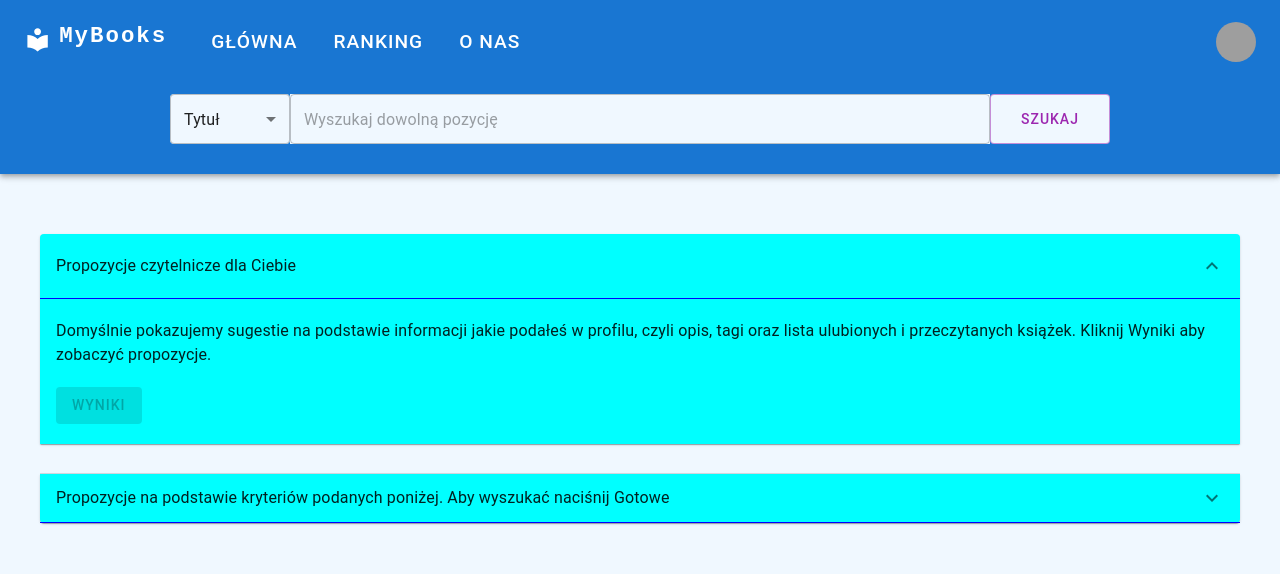
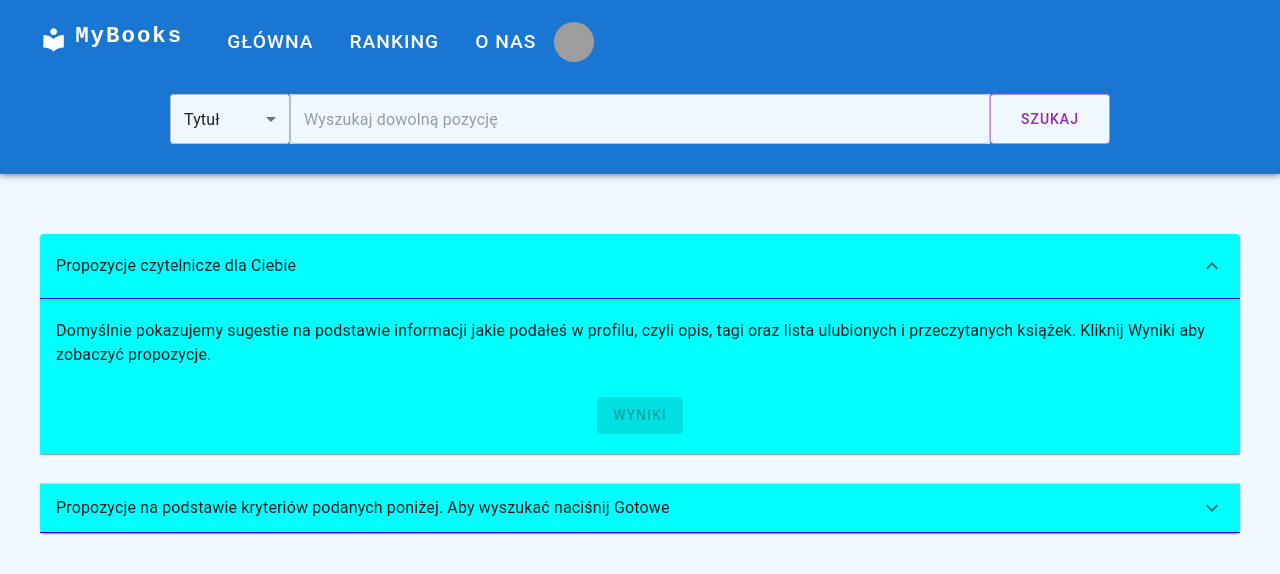
Before and after one commit to PrzZiomek2/my-book, a Next.js app: page / in a window 1280 px wide. Shown: the top 574 px of the page. Built offline with nearby package versions, Linux system fonts and the light colour scheme; no server answers; the database is empty; grey boxes are pictures that could not be loaded.

Commit message:
style mobile views of hheader and result list

```diff
--- a/src/components/commons/header/Header.tsx
+++ b/src/components/commons/header/Header.tsx
@@ -1,9 +1,12 @@
 "use client"
 import React, { useContext } from 'react';
+
 import AppBar from '@mui/material/AppBar';
-import { Toolbar, Container } from '@mui/material';
+import Box from '@mui/material/Box';
+import Toolbar from '@mui/material/Toolbar';
+import Container from '@mui/material/Container';
+
 import { SettingsMenu } from './parts/SettingsMenu';
-
 import { MainMenuList } from './parts/MainMenuList';
 import { SearchBook } from '../searchBook/SearchBook';
 import { LogoSection } from './parts/LogoSection';
@@ -11,25 +14,34 @@ import { MediaViewportContext } from '@/context/MediaViewportProvider';
 
 export const Header = () => {
 
-   const {isWidescreenMax} = useContext(MediaViewportContext); console.log(isWidescreenMax);
+   const {isWidescreenMax} = useContext(MediaViewportContext);
 
   return (
    <AppBar
       position="static"
       sx={{padding: "10px 0"}}
    >
-      <Container
+      <Container>
+         <Box
           sx={{
+            margin: "auto",
             maxWidth: isWidescreenMax ? "1200px" : "none"
           }}
          >
-         <Toolbar disableGutters>
+            <Toolbar
+               sx={{
+                  justifyContent: { xs: "flex-end", md: "flex-start" },
+                  marginTop: { xs: "10px", md: 0 }
+               }}
+               disableGutters
+            >
                <LogoSection />
                <MainMenuList/>
                {!isWidescreenMax && <SearchBook />}
                <SettingsMenu />
             </Toolbar>
             {isWidescreenMax && <SearchBook />}
+         </Box>
    </Container>
  </AppBar>
   )
--- a/src/components/commons/header/parts/LogoSection.tsx
+++ b/src/components/commons/header/parts/LogoSection.tsx
@@ -1,9 +1,7 @@
 import React from 'react'
 
-import IconButton from '@mui/material/IconButton';
 import Typography from '@mui/material/Typography';
 import Box from '@mui/material/Box';
-import MenuIcon from '@mui/icons-material/Menu';
 import LibraryIcon from '@mui/icons-material/LocalLibrary';
 import { Name } from '@/types/enums';
 
@@ -12,15 +10,13 @@ export const LogoSection = () => {
     <Box sx={{
       display: "flex",
       alignItems: "center",
-      marginBottom: "5px"
+      marginBottom: "5px",
+      flexGrow: { xs: 1, md: 0 }
     }}>
       <LibraryIcon
          sx={{
             fontSize: "1.7rem",
-            display: {
-               xs: 'none',
-               md: 'flex'
-            },
+            display: 'flex',
             mr: 1
          }}
       />
@@ -31,7 +27,7 @@ export const LogoSection = () => {
          href="/"
          sx={{
             mr: 2,
-               display: { xs: 'none', md: 'flex' },
+            display: "flex",
             fontFamily: 'monospace',
             fontWeight: 700,
             fontSize: "1.4rem",
@@ -43,38 +39,6 @@ export const LogoSection = () => {
       >
          {Name.APP}
       </Typography>
-
-         <Box sx={{ flexGrow: 1, display: { xs: 'flex', md: 'none' } }}>
-            <IconButton
-               size="large"
-               aria-label="account of current user"
-               aria-controls="menu-appbar"
-               aria-haspopup="true"
-               color="inherit"
-            >
-            <MenuIcon />
-            </IconButton>
-
-         </Box>
-         <LibraryIcon sx={{ display: { xs: 'flex', md: 'none' }, mr: 1 }} />
-         <Typography
-            variant="h5"
-            noWrap
-            component="a"
-            href=""
-            sx={{
-               mr: 2,
-               display: { xs: 'flex', md: 'none' },
-               flexGrow: 1,
-               fontFamily: 'monospace',
-               fontWeight: 700,
-               letterSpacing: '.3rem',
-               color: 'inherit',
-               textDecoration: 'none',
-            }}
-         >
-            s
-         </Typography>
     </Box>
   )
 }
--- a/src/components/commons/header/parts/MainMenuList.tsx
+++ b/src/components/commons/header/parts/MainMenuList.tsx
@@ -2,11 +2,14 @@ import React from 'react';
 
 import Box from '@mui/material/Box';
 import ButtonLink from '@/components/ui/ButtonLink';
+import IconButton from '@mui/material/IconButton';
+import MenuIcon from '@mui/icons-material/Menu';
 
 interface MainMenuListProps{
 }
 
 export const MainMenuList = () => (
+   <Box>
       <Box sx={{
             flexGrow: 1,
             display: { xs: 'none', md: 'flex' },
@@ -33,4 +36,22 @@ export const MainMenuList = () => (
             O NAS
             </ButtonLink>
          </Box>
+         <Box
+            sx={{
+               flexGrow: 1,
+               display: { xs: 'flex', md: 'none' },
+               marginRight: { xs: "10px", md: 0 }
+            }}
+         >
+            <IconButton
+               size="large"
+               aria-label="account of current user"
+               aria-controls="menu-appbar"
+               aria-haspopup="true"
+               color="inherit"
+            >
+               <MenuIcon />
+            </IconButton>
+         </Box>
+   </Box>
   )
--- a/src/components/commons/searchBook/SearchBook.tsx
+++ b/src/components/commons/searchBook/SearchBook.tsx
@@ -24,7 +24,7 @@ type FormValues = {
 
 export const SearchBook = () => {
   const router = useRouter();
-  const {isWidescreenMax, isMobileMax} = useContext(MediaViewportContext); console.log(isWidescreenMax);
+  const {isWidescreenMax, isMobileMax} = useContext(MediaViewportContext);
   const searchParams = useSearchParams();
 
   const schema = yup.object().shape({
@@ -58,10 +58,12 @@ export const SearchBook = () => {
           sx={{
             display: "flex",
             width: '100%',
-            flexDirection: 'row',
+            gap: isMobileMax ? "16px" : 0,
+            flexDirection: isMobileMax ? "column" : 'row',
             margin: isWidescreenMax ? '20px auto' : '20px 0',
             paddingLeft: isWidescreenMax ? 0 : "10px",
-            justifyContent: isWidescreenMax ? "center" : "flex-start"
+            justifyContent: isWidescreenMax ? "center" : "flex-start",
+            maxWidth: isMobileMax ? "600px" : "none"
           }}
         >
           <Controller
@@ -72,7 +74,7 @@ export const SearchBook = () => {
               <Select
                 {...field}
                 sx={{
-                  width: '120px',
+                  width: isMobileMax ? "100%" : '120px',
                   background: "aliceblue",
                   height: "50px"
                 }}
@@ -90,8 +92,7 @@ export const SearchBook = () => {
                 sx={{
                   flexGrow: 1,
                   background: "aliceblue",
-                  width: isMobileMax ? "400px" : "500px",
-                  maxWidth: "700px"
+                  maxWidth: isMobileMax ? "600px" : "700px"
                 }}
                 InputProps={{
                   sx: {
@@ -109,7 +110,8 @@ export const SearchBook = () => {
             sx={{
               height: '50px',
               padding: '5px 30px',
-              background: "aliceblue"
+              background: "aliceblue",
+              marginTop: isMobileMax ? "16px" : 0
             }}
           >
             Szukaj
--- a/src/components/home/DefaultCriteria.tsx
+++ b/src/components/home/DefaultCriteria.tsx
@@ -14,20 +14,28 @@ export const DefaultCriteria = async () => {
   const userId = session?.user.user._id;
 
   return (
-    <Box>
+    <Box
+      sx={{
+        display: "flex",
+        flexDirection: "column"
+      }}
+    >
       <Typography>
          Domyślnie pokazujemy sugestie na podstawie informacji jakie podałeś w profilu, czyli opis, tagi oraz lista ulubionych i
          przeczytanych książek. Kliknij Wyniki aby zobaczyć propozycje.
       </Typography>
       <Tooltip title={!userId ? "zaloguj się w celu koprzystania z sugestii" : ""}>
-        <span>
+        <span style={{textAlign: "center"}}>
           <ButtonLink
             linkHref={{
               pathname: '/suggestions-results',
               query: { fromProfile: true },
             }}
             variant="contained"
-            sx={{marginTop: "20px"}}
+            sx={{
+              marginTop: "30px",
+              width: { xs: "80%", md: "auto" }
+            }}
             disabled={!userId}
           >
             Wyniki
--- a/src/components/ui/Card.tsx
+++ b/src/components/ui/Card.tsx
@@ -7,6 +7,8 @@ export const Card = ({children, ...props}: CardProps) => (
          {...props}
          sx={{
             display: "flex",
+            flexDirection: {xs: "column", md: "row"},
+            alignItems: {xs: "center", md: "flex-start"},
             padding: "20px",
             border: "1px solid blueviolet",
             gap: "20px",
--- a/src/styles/theme.ts
+++ b/src/styles/theme.ts
@@ -1,6 +1,16 @@
+import { Breakpoint } from '@/types/enums';
 import createTheme from '@mui/material/styles/createTheme';
 
 const theme = createTheme({
+   breakpoints: {
+      values: {
+        xs: 0,
+        sm: Breakpoint.MOBILE,
+        md: Breakpoint.TABLET,
+        lg: Breakpoint.DESKTOP,
+        xl: Breakpoint.WIDESCREEN,
+      },
+    },
    components: {
       MuiCssBaseline: {
          styleOverrides: {
@@ -76,7 +86,10 @@ const theme = createTheme({
                },
                "&.mainMenu:hover": {
                  backgroundColor: "#4949ca"
-               }
+               },
+               [`@media (max-width: ${Breakpoint.MOBILE}px)`]: {
+                  borderRadius: "8px"
+                },
             },
 
          }
@@ -89,7 +102,25 @@ const theme = createTheme({
                 },
             }
          }
-      }
+      },
+      MuiInputBase: {
+         styleOverrides: {
+            root: {
+               [`@media (max-width: ${Breakpoint.MOBILE}px)`]: {
+                  borderRadius: "8px"
+                },
+            },
+         }
+      },
+      MuiTextField: {
+         styleOverrides: {
+            root: {
+               [`@media (max-width: ${Breakpoint.MOBILE}px)`]: {
+                  borderRadius: "8px"
+                },
+            },
+         }
+      },
    }
 });
 
--- a/src/types/enums.ts
+++ b/src/types/enums.ts
@@ -12,5 +12,5 @@ export enum BookType {
   WIDESCREEN = 1590,
   DESKTOP = 1200,
   TABLET = 900,
-  MOBILE = 545
+  MOBILE = 768
 }
```
Also changed, not shown: src/app/results/page.tsx (+10 -1 lines), src/components/commons/resultsList/styles.module.css (+17 -0 lines). Lines whose indentation alone changed are shown as unchanged.
